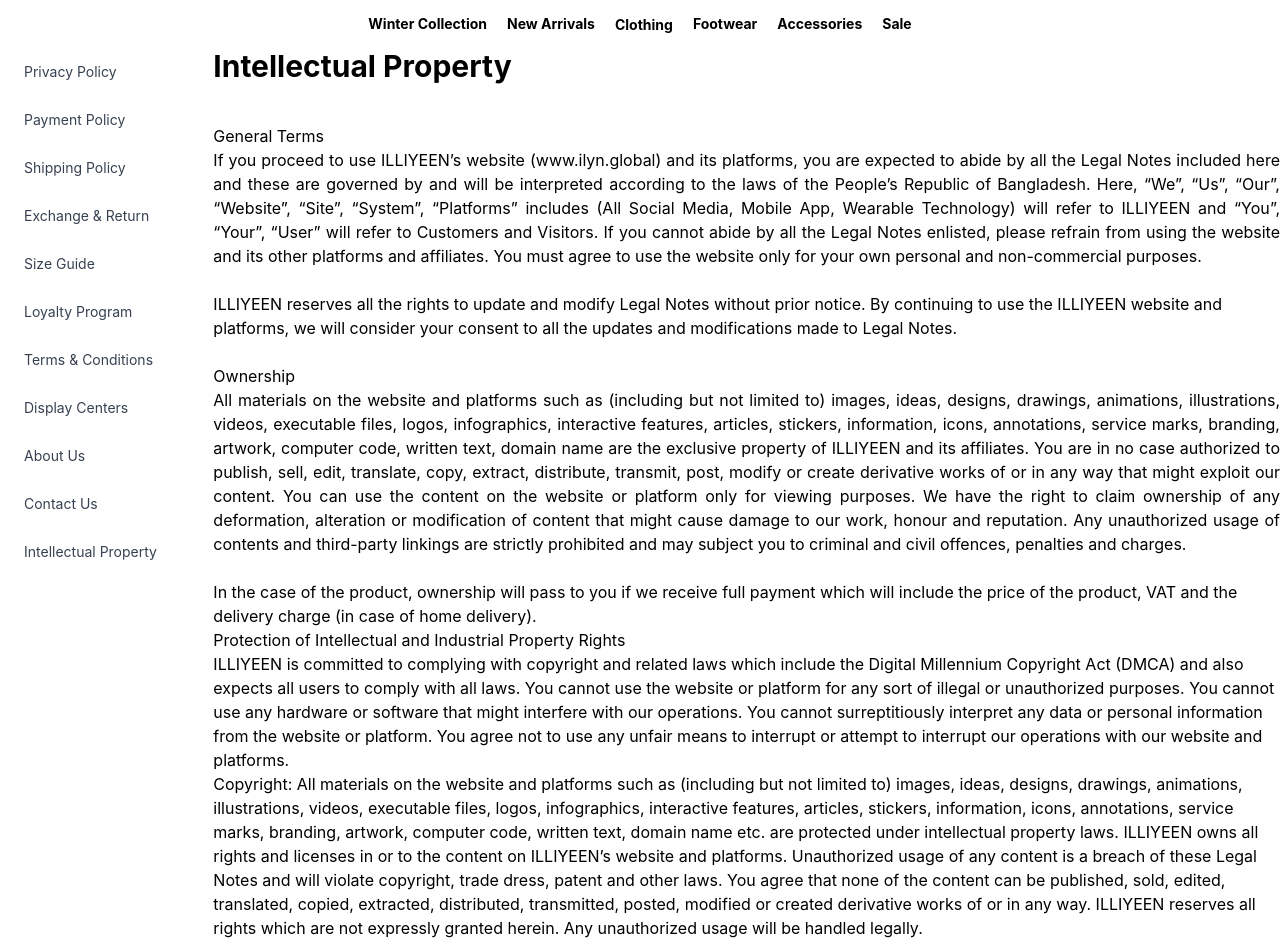
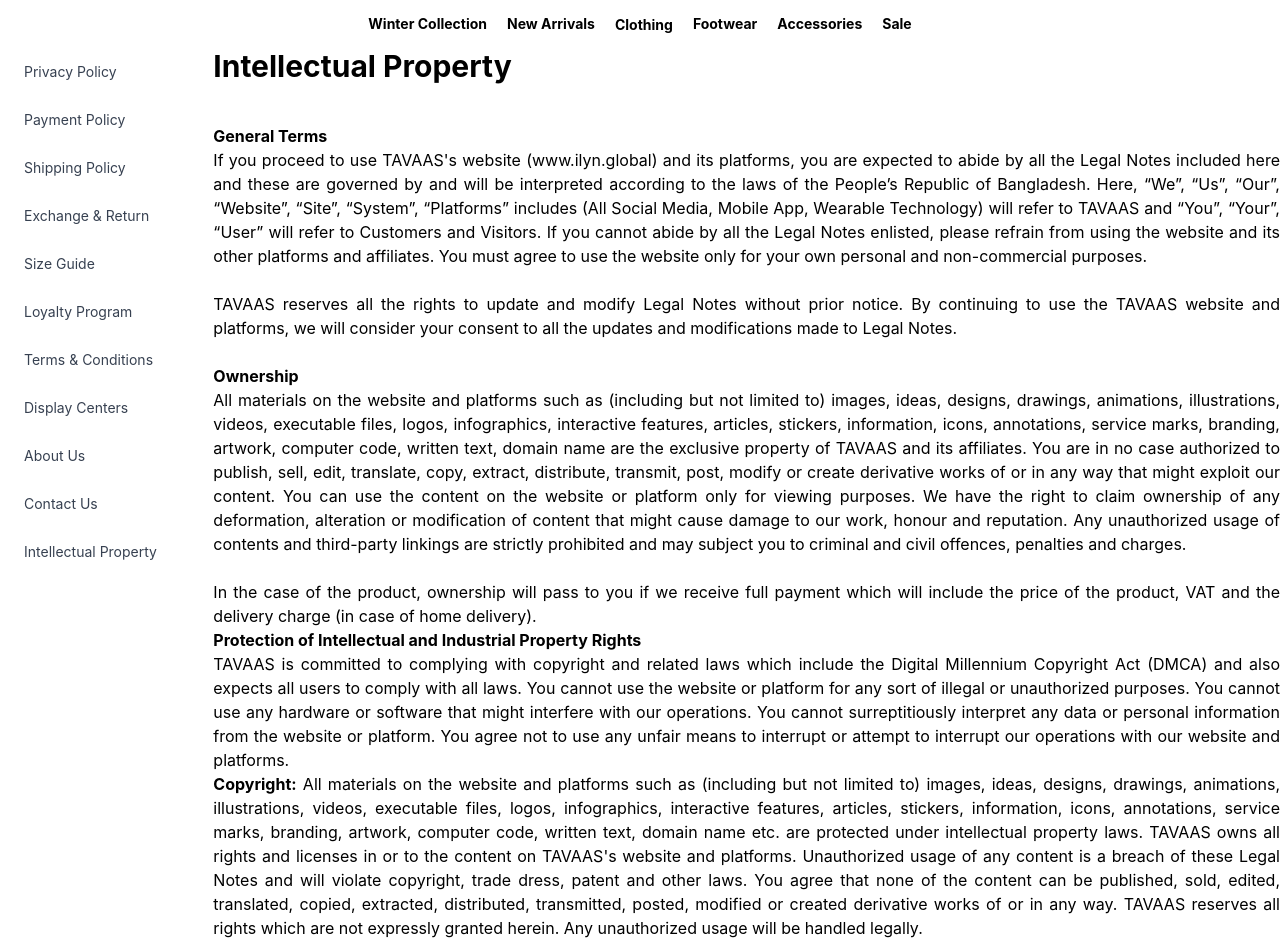
Before and after one commit to Uchchash346/Taavas-New, a React (Create React App) app: page /intellectual-property in a window 1280 px wide. Shown: the part 80-1032 px from the top of the page. Built offline with nearby package versions, Linux system fonts and the light colour scheme.

Commit message:
Intellectual property page setup

```diff
--- a/src/pages/intellectual_property/IntellectualProperty.js
+++ b/src/pages/intellectual_property/IntellectualProperty.js
@@ -15,18 +15,20 @@
                     </div>
                     <div className='w-5/6'>
                         <h1 className='text-3xl font-bold py-10'>Intellectual Property</h1>
-                        <p>General Terms</p>
-                        <p className='text-justify'>If you proceed to use ILLIYEEN’s website (www.ilyn.global) and its platforms, you are expected to abide by all the Legal Notes included here and these are governed by and will be interpreted according to the laws of the People’s Republic of Bangladesh. Here, “We”, “Us”, “Our”, “Website”, “Site”, “System”, “Platforms” includes (All Social Media, Mobile App, Wearable Technology) will refer to ILLIYEEN and “You”, “Your”, “User” will refer to Customers and Visitors. If you cannot abide by all the Legal Notes enlisted, please refrain from using the website and its other platforms and affiliates. You must agree to use the website only for your own personal and non-commercial purposes.</p>
+                        <p className='font-bold'>General Terms</p>
+                        <p className='text-justify'>If you proceed to use TAVAAS's website (www.ilyn.global) and its platforms, you are expected to abide by all the Legal Notes included here and these are governed by and will be interpreted according to the laws of the People’s Republic of Bangladesh. Here, “We”, “Us”, “Our”, “Website”, “Site”, “System”, “Platforms” includes (All Social Media, Mobile App, Wearable Technology) will refer to TAVAAS and “You”, “Your”, “User” will refer to Customers and Visitors. If you cannot abide by all the Legal Notes enlisted, please refrain from using the website and its other platforms and affiliates. You must agree to use the website only for your own personal and non-commercial purposes.</p>
                         <br />
-                        <p>ILLIYEEN reserves all the rights to update and modify Legal Notes without prior notice. By continuing to use the ILLIYEEN website and platforms, we will consider your consent to all the updates and modifications made to Legal Notes.</p>
+                        <p className='text-justify'>TAVAAS reserves all the rights to update and modify Legal Notes without prior notice. By continuing to use the TAVAAS website and platforms, we will consider your consent to all the updates and modifications made to Legal Notes.</p>
                         <br />
-                        <p>Ownership</p>
-                        <p className='text-justify'>All materials on the website and platforms such as (including but not limited to) images, ideas, designs, drawings, animations, illustrations, videos, executable files, logos, infographics, interactive features, articles, stickers, information, icons, annotations, service marks, branding, artwork, computer code, written text, domain name are the exclusive property of ILLIYEEN and its affiliates. You are in no case authorized to publish, sell, edit, translate, copy, extract, distribute, transmit, post, modify or create derivative works of or in any way that might exploit our content. You can use the content on the website or platform only for viewing purposes. We have the right to claim ownership of any deformation, alteration or modification of content that might cause damage to our work, honour and reputation. Any unauthorized usage of contents and third-party linkings are strictly prohibited and may subject you to criminal and civil offences, penalties and charges.</p>
+                        <p className='font-bold'>Ownership</p>
+                        <p className='text-justify'>All materials on the website and platforms such as (including but not limited to) images, ideas, designs, drawings, animations, illustrations, videos, executable files, logos, infographics, interactive features, articles, stickers, information, icons, annotations, service marks, branding, artwork, computer code, written text, domain name are the exclusive property of TAVAAS and its affiliates. You are in no case authorized to publish, sell, edit, translate, copy, extract, distribute, transmit, post, modify or create derivative works of or in any way that might exploit our content. You can use the content on the website or platform only for viewing purposes. We have the right to claim ownership of any deformation, alteration or modification of content that might cause damage to our work, honour and reputation. Any unauthorized usage of contents and third-party linkings are strictly prohibited and may subject you to criminal and civil offences, penalties and charges.</p>
                         <br />
-                        <p>In the case of the product, ownership will pass to you if we receive full payment which will include the price of the product, VAT and the delivery charge (in case of home delivery).</p>
-                        <p>Protection of Intellectual and Industrial Property Rights</p>
-                        <p>ILLIYEEN is committed to complying with copyright and related laws which include the Digital Millennium Copyright Act (DMCA) and also expects all users to comply with all laws. You cannot use the website or platform for any sort of illegal or unauthorized purposes. You cannot use any hardware or software that might interfere with our operations. You cannot surreptitiously interpret any data or personal information from the website or platform. You agree not to use any unfair means to interrupt or attempt to interrupt our operations with our website and platforms.</p>
-                        <p>Copyright: All materials on the website and platforms such as (including but not limited to) images, ideas, designs, drawings, animations, illustrations, videos, executable files, logos, infographics, interactive features, articles, stickers, information, icons, annotations, service marks, branding, artwork, computer code, written text, domain name etc. are protected under intellectual property laws. ILLIYEEN owns all rights and licenses in or to the content on ILLIYEEN’s website and platforms. Unauthorized usage of any content is a breach of these Legal Notes and will violate copyright, trade dress, patent and other laws. You agree that none of the content can be published, sold, edited, translated, copied, extracted, distributed, transmitted, posted, modified or created derivative works of or in any way. ILLIYEEN reserves all rights which are not expressly granted herein. Any unauthorized usage will be handled legally.</p>
+                        <p className='text-justify'>In the case of the product, ownership will pass to you if we receive full payment which will include the price of the product, VAT and the delivery charge (in case of home delivery).</p>
+                        <p className='font-bold'>Protection of Intellectual and Industrial Property Rights</p>
+                        <p className='text-justify'>TAVAAS is committed to complying with copyright and related laws which include the Digital Millennium Copyright Act (DMCA) and also expects all users to comply with all laws. You cannot use the website or platform for any sort of illegal or unauthorized purposes. You cannot use any hardware or software that might interfere with our operations. You cannot surreptitiously interpret any data or personal information from the website or platform. You agree not to use any unfair means to interrupt or attempt to interrupt our operations with our website and platforms.</p>
+                        <p className='text-justify'><span className='font-bold'>Copyright:</span> All materials on the website and platforms such as (including but not limited to) images, ideas, designs, drawings, animations, illustrations, videos, executable files, logos, infographics, interactive features, articles, stickers, information, icons, annotations, service marks, branding, artwork, computer code, written text, domain name etc. are protected under intellectual property laws. TAVAAS owns all rights and licenses in or to the content on TAVAAS's website and platforms. Unauthorized usage of any content is a breach of these Legal Notes and will violate copyright, trade dress, patent and other laws. You agree that none of the content can be published, sold, edited, translated, copied, extracted, distributed, transmitted, posted, modified or created derivative works of or in any way. TAVAAS reserves all rights which are not expressly granted herein. Any unauthorized usage will be handled legally.</p>
+                        <br />
+                        <p className='text-justify'><span className='font-bold'>Trademark:</span> All emblems, logotypes, service mark, trade dress, button icons, artwork, logos, “ILLIYEEN”, “ILYN”, and anything either they are registered or not but displayed on the website and platforms, including but not limited to the “ILLIYEEN” trademark and all the related brand marks on the website or platform will remain as the exclusive property of “ILLIYEEN”. Such trademarks and signs are discouraged to use with any product or services that do not originate with TAVAAS and TAVAAS's affiliates, which might arise confusion among users, or in any manner discredit the “ILLIYEEN” name and trademark and all the products bearing “ILLIYEEN” trademark. Any unauthorized usage will be handled legally.</p>
                     </div>
                 </div>
             </Fragment>
```
